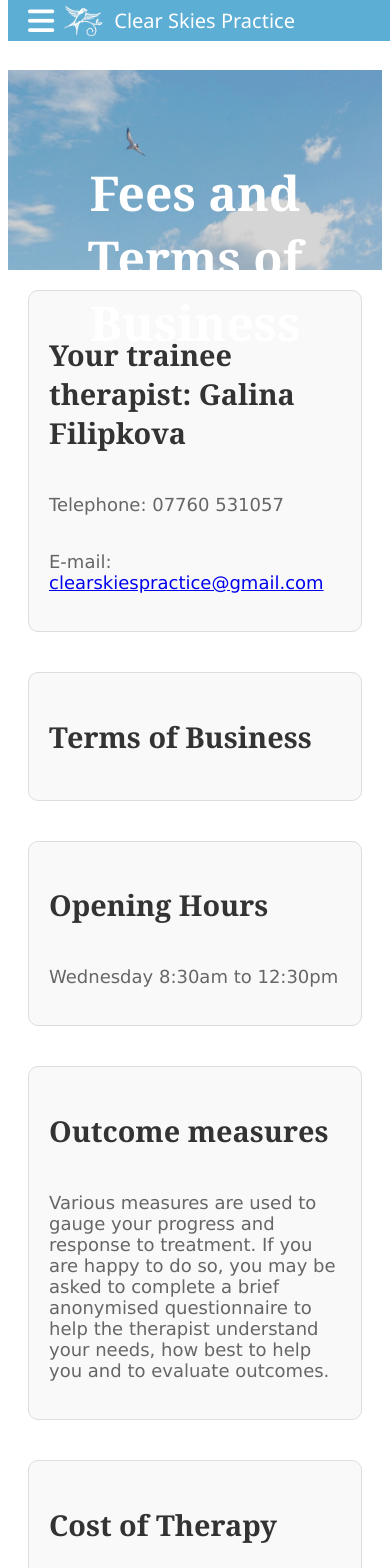
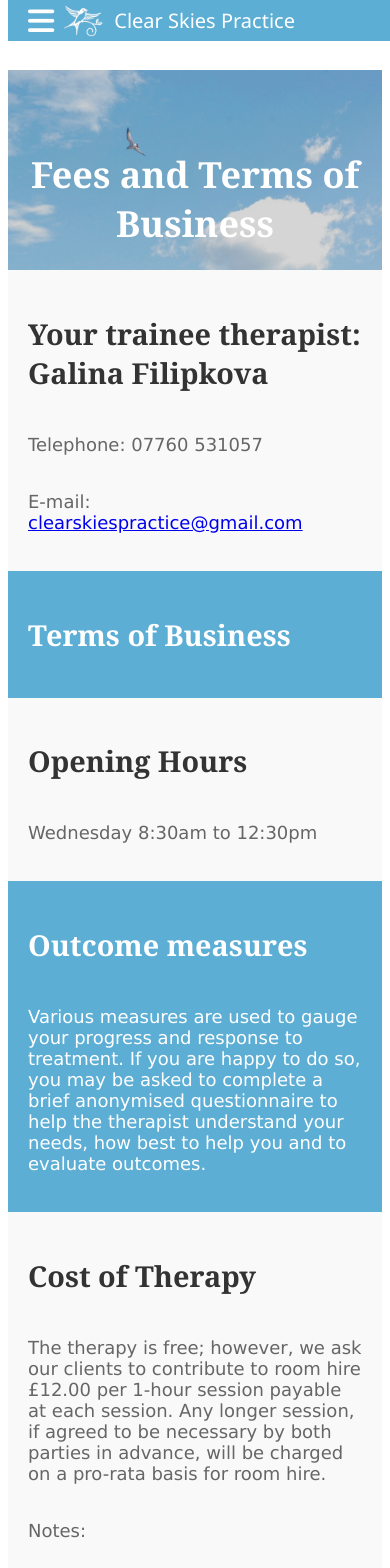
Before and after one commit to MikeForde/cstestvuejs, a Vue app: page /business in a window 390 px wide. Shown: the top 1568 px of the page. Built offline with nearby package versions, Linux system fonts and the light colour scheme.

Commit message:
BusinessPage Update

```diff
--- a/src/components/BusinessPage.vue
+++ b/src/components/BusinessPage.vue
@@ -146,7 +146,7 @@
   color: white;
   text-align: center;
   font-family: Cambria, Cochin, Georgia, Times, 'Times New Roman', serif;
-  font-size: xx-large;
+  font-size: x-large;
 }
 
 .hero-content {
@@ -157,7 +157,6 @@
 }
 
 .info-section {
-  padding: 20px;
   opacity: 0;
   transition: opacity 1s ease-in;
   font-size: larger;
@@ -169,20 +168,38 @@
   font-size: large;
 }
 
+[data-section="2"] p, [data-section="4"] p, [data-section="6"] p, [data-section="8"] p {
+  color: white;
+}
+
 .info-section h2 {
   font-family: Cambria, serif;
   color: #333;
 }
 
+[data-section="2"] h2, [data-section="4"] h2, [data-section="6"] h2, [data-section="8"] h2 {
+  color: white;
+}
+
+[data-section="2"], [data-section="4"], [data-section="6"], [data-section="8"] {
+  background: #5DAED5;
+}
+
 .info-card {
   background: #f9f9f9;
-  border: 1px solid #ddd;
-  border-radius: 10px;
   padding: 20px;
   display: flex;
   flex-direction: column;
   justify-content: center;
   text-align: left;
+  border: none; /* Remove the card border */
+}
+
+[data-section="2"] .info-card,
+[data-section="4"] .info-card,
+[data-section="6"] .info-card,
+[data-section="8"] .info-card {
+  background: none; /* Remove the default card background */
 }
 
 .fade-in {
@@ -193,4 +210,25 @@ h2, p, ul {
   text-align: left;
 }
 
+ul {
+  list-style-type: disc;
+  padding-left: 20px;
+}
+
+@media screen and (max-width: 768px) {
+  .hero, .info-section {
+    width: 100%;
+    box-sizing: border-box;
+    padding: 0;
+    margin: 0;
+  }
+
+  .info-card {
+    width: 100%;
+    box-sizing: border-box;
+  }
+}
+
+
+
 </style>
```
